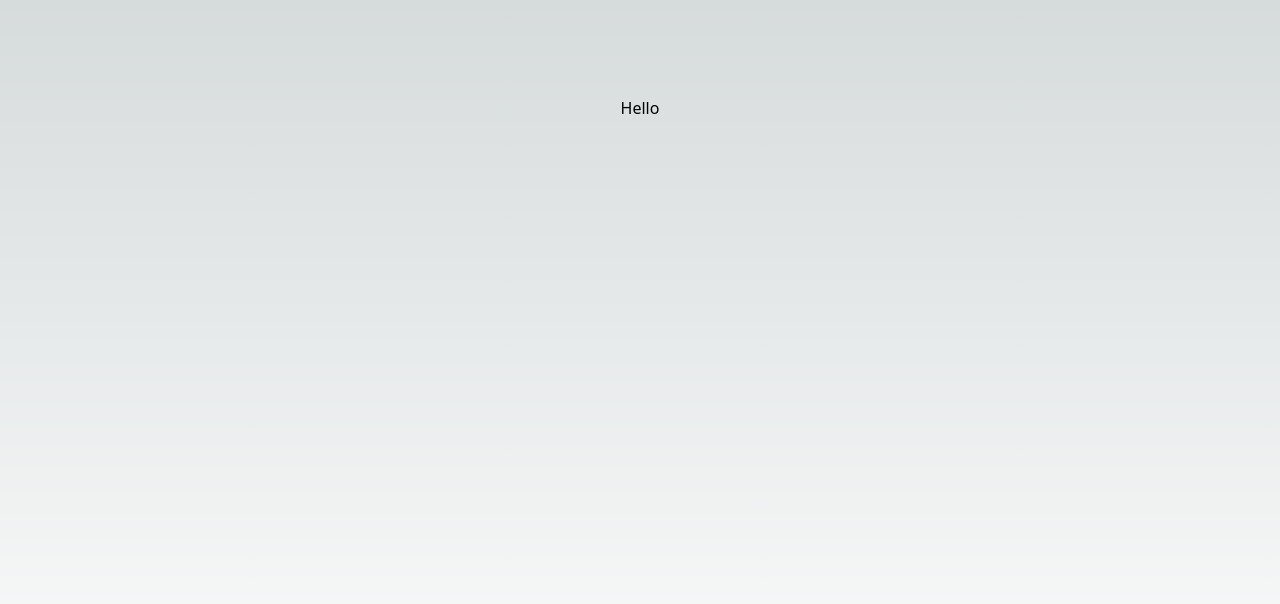
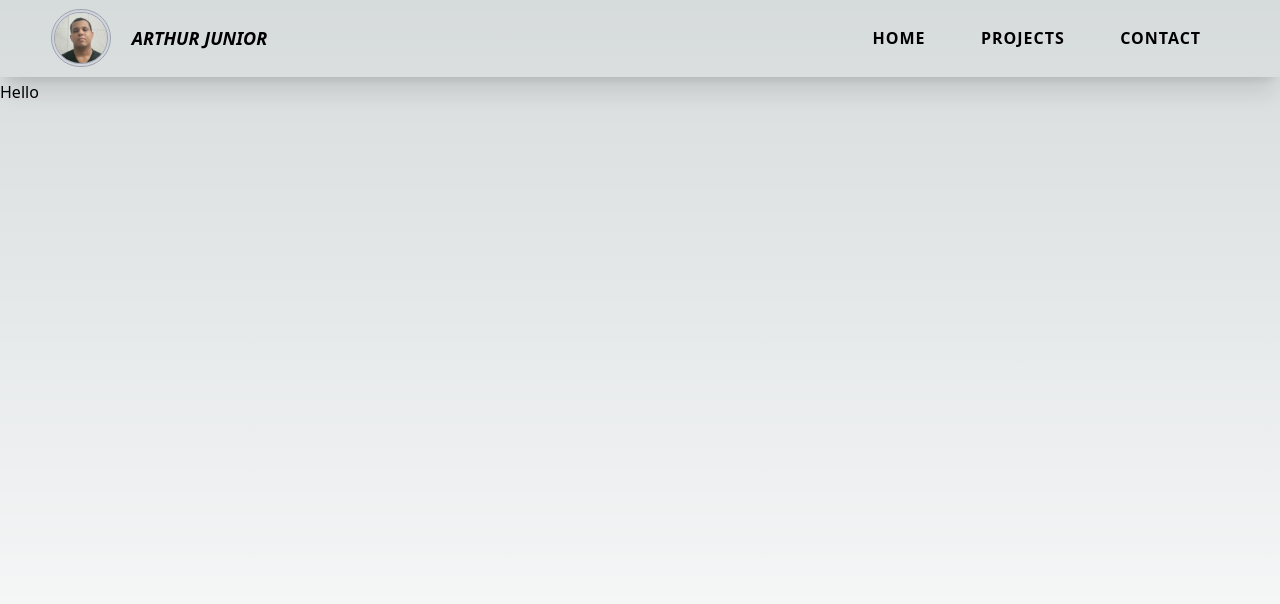
Before and after one commit to Arthur-Jr/portfolio, a Next.js app in the folder app/: page / in a window 1280 px wide. Shown: the top 604 px of the page. Built offline with nearby package versions, Linux system fonts and the light colour scheme.

Commit message:
feat: Add header on layout

```diff
--- a/app/src/app/layout.tsx
+++ b/app/src/app/layout.tsx
@@ -1,5 +1,7 @@
 import './globals.css'
 import type { Metadata } from 'next'
+
+import { Header } from '@/components';
 
 export const metadata: Metadata = {
   title: 'Portfolio',
@@ -9,7 +11,10 @@ export const metadata: Metadata = {
 export default function RootLayout({ children }: { children: React.ReactNode }) {
   return (
     <html lang="en">
-      <body>{children}</body>
+      <body>
+        <Header />
+        {children}
+      </body>
     </html>
   )
 }
--- a/app/src/app/page.tsx
+++ b/app/src/app/page.tsx
@@ -1,8 +1,6 @@
-import Image from 'next/image'
-
 export default function Home() {
   return (
-    <main className="flex min-h-screen flex-col items-center justify-between p-24">
+    <main className="min-h-screen pt-20">
       Hello
     </main>
   )
```
